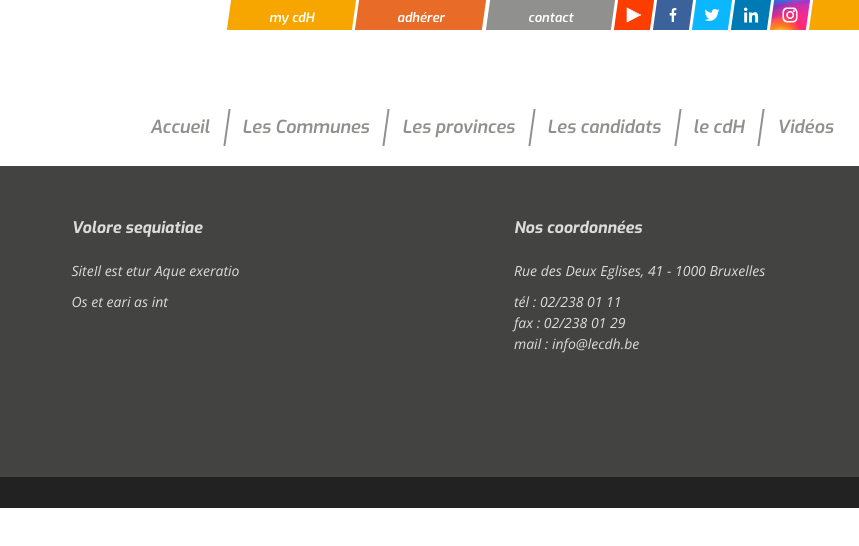
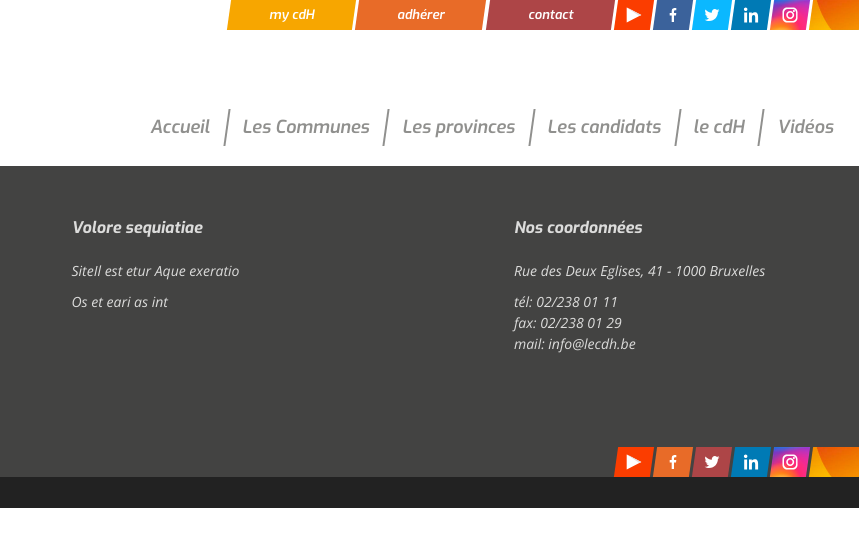
Before and after one commit to Gwouten/orange, a website: page index.html in a window 1280 px wide. Shown: the full height of the page, 421-1280 px from the left. Drawn offline with nearby package versions, Linux system fonts and the light colour scheme.

Commit message:
Fixed social links menu.

```diff
--- a/index.html
+++ b/index.html
@@ -33,7 +33,7 @@
   <header class="header">
     <img src="./assets/img/header-logo.svg" alt="cdH Logo - Les Communales 2018" class="header__logo">
 
-    <nav class="social-links">
+    <nav class="social-links social-links--top">
       <ul>
         <li class="social-links__item">
           <a href="#" class="social-links__link">my cdH</a>
@@ -124,11 +124,53 @@
         <h3 class="footer__header">Nos coordonnées</h3>
         <p class="footer__text">Rue des Deux Eglises, 41 - 1000 Bruxelles</p>
         <p class="footer__text">
-          tél : 02/238 01 11
-          <br/> fax : 02/238 01 29
-          <br/> mail : info@lecdh.be</p>
+          tél: 02/238 01 11
+          <br/>fax: 02/238 01 29
+          <br/>mail: info@lecdh.be</p>
       </div>
     </div>
+
+    <div class="social-links social-links--bottom">
+      <ul>
+        <li class="social-links__item social-links__item--youtube">
+          <a href="#" class="social-links__link social-links__link--social">
+            <svg class="social-icon">
+              <use xlink:href="assets/img/icon-sprite.svg#Youtube"></use>
+            </svg>
+          </a>
+        </li>
+        <li class="social-links__item social-links__item--facebook">
+          <a href="#" class="social-links__link social-links__link--social">
+            <svg class="social-icon">
+              <use xlink:href="assets/img/icon-sprite.svg#Facebook"></use>
+            </svg>
+          </a>
+        </li>
+        <li class="social-links__item social-links__item--twitter">
+          <a href="#" class="social-links__link social-links__link--social">
+            <svg class="social-icon">
+              <use xlink:href="assets/img/icon-sprite.svg#Twitter"></use>
+            </svg>
+          </a>
+        </li>
+        <li class="social-links__item social-links__item--linkedin">
+          <a href="#" class="social-links__link social-links__link--social">
+            <svg class="social-icon">
+              <use xlink:href="assets/img/icon-sprite.svg#LinkedIn"></use>
+            </svg>
+          </a>
+        </li>
+        <li class="social-links__item social-links__item--instagram">
+          <a href="#" class="social-links__link social-links__link--social">
+            <svg class="social-icon">
+              <use xlink:href="assets/img/icon-sprite.svg#Instagram"></use>
+            </svg>
+          </a>
+        </li>
+        <li class="social-links__item">&nbsp;</li>
+      </ul>
+    </div>
+
 
     <div class="footer__copyright">&copy; centre démocrate humaniste - 2018</div>
   </footer>
--- a/scss/abstracts/_variables.scss
+++ b/scss/abstracts/_variables.scss
@@ -1,6 +1,7 @@
 // Colors
 $col-primary: #f7a600;
 $col-secondary: #e86b28;
+$col-tertiary: #ad4547;
 $col-white: #fff;
 $col-black: #222;
 $col-grey: #90908e;
--- a/scss/components/_social-links.scss
+++ b/scss/components/_social-links.scss
@@ -3,9 +3,16 @@
   text-align: right;
   transform: translateX(0.5rem);
   position: absolute;
-  top: 0;
   right: 0;
   height: 3rem;
+
+  &--top {
+    top: 0;
+  }
+
+  &--bottom {
+    bottom: 31px;
+  }
 
   ul {
     display: flex;
@@ -29,7 +36,7 @@
     }
 
     &:nth-of-type(3) {
-      background-color: $col-grey;
+      background-color: $col-tertiary;
     }
 
     &--youtube {
@@ -57,6 +64,8 @@
       width: 5rem;
       height: 3rem;
       transform: skewX($skew);
+      background: url("../assets/img/orange-bg.jpg") 0 99% no-repeat;
+      background-size: 200%;
       &:hover {
         box-shadow: none;
         transform: scale(1) skewX($skew);
@@ -69,7 +78,7 @@
   &__link:visited {
     display: inline-block;
     color: $col-white;
-    padding: 0.8rem 4rem;
+    padding: 0.5rem 4rem;
     transform: skewX($anti-skew);
     max-height: 3rem;
   }
@@ -78,4 +87,10 @@
   &__link--social:visited {
     padding: 0.7rem 1rem 0.9rem;
   }
+
+  svg {
+    fill: $col-white;
+    width: 1.6rem;
+    height: 1.6rem;
+  }
 }
--- a/scss/layout/_footer.scss
+++ b/scss/layout/_footer.scss
@@ -3,6 +3,7 @@
   color: $col-light-grey;
   padding: 5rem 5rem 0 5rem;
   position: relative;
+  overflow: hidden;
 
   &__cols {
     display: flex;
--- a/scss/layout/_header.scss
+++ b/scss/layout/_header.scss
@@ -42,10 +42,4 @@
       transform: skewX($anti-skew) translateY(-3px);
     }
   }
-
-  svg {
-    fill: $col-white;
-    width: 1.6rem;
-    height: 1.6rem;
-  }
 }
```
Also changed, not shown: assets/img/D9570238C5469E90.jpg (added), assets/img/D9570238C5469E91.jpg (added), assets/img/D9570238C5469E92.jpg (added), assets/img/D9570238C5469E93.jpg (added), assets/img/D9570238C5469E96.jpg (added), assets/img/D9570238C5469E9E.jpg (added), assets/img/orange-background.svg (added), assets/img/orange-bg.jpg (added), css/styles.css.
